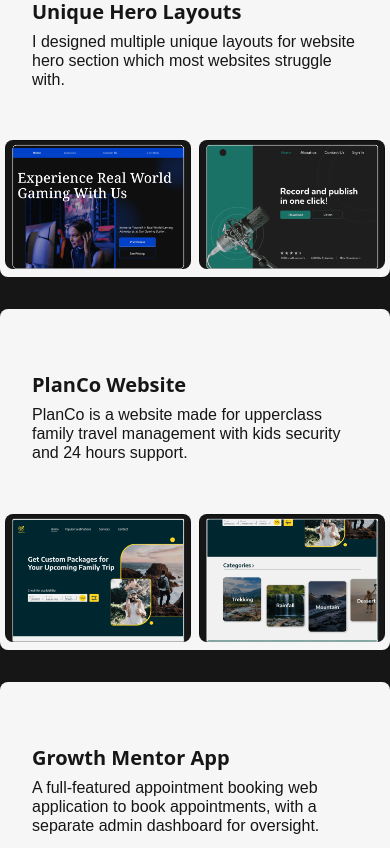
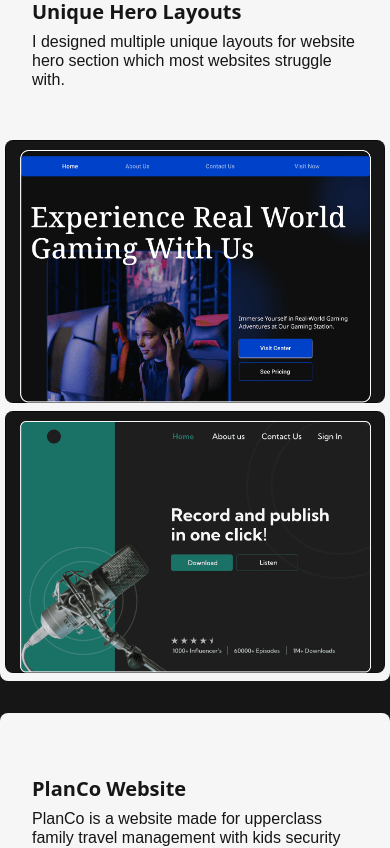
Before and after one commit to ajayshsh7/Ajay-sharma, a Next.js app: page /work in a window 390 px wide. Shown: the part 1140-1988 px from the top of the page. Built offline with nearby package versions, Linux system fonts and the light colour scheme.

Commit message:
fixing work grid in mobile

```diff
--- a/app/work/workpage.module.css
+++ b/app/work/workpage.module.css
@@ -152,4 +152,7 @@
     padding-inline: .25rem;
 
   }
+  .bottomGrid{
+    grid-template-columns: 1fr;
+  }
     }
```
